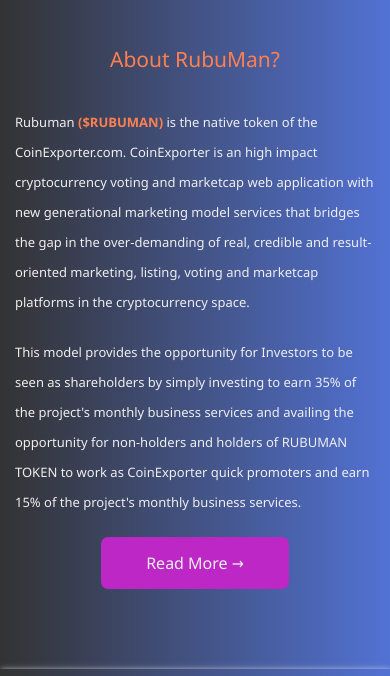
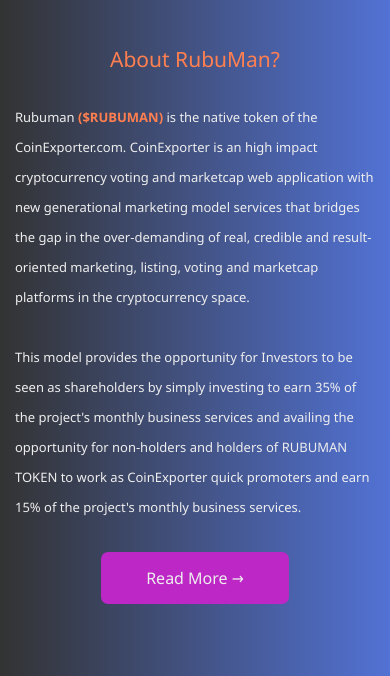
Before and after one commit to Isah-Hamza/rubuman, a plain HTML site: page index.html in a window 390 px wide. Shown: the part 5661-6337 px from the top of the page. Drawn offline with nearby package versions, Linux system fonts and the light colour scheme.

Commit message:
updated the design

```diff
--- a/styles.css
+++ b/styles.css
@@ -383,7 +383,7 @@ section.roadmap h2{
 .about{
     padding: 50px;
 }
-.about h2, .about p{
+ .about p{
     margin-bottom: 15px;
 }
 .about-rubuman{
@@ -557,7 +557,7 @@ footer p:first-child{
    .about-rubuman > div:first-child{  display: flex; flex-direction: column; align-items: center; }
    .about-rubuman > div p,
    .about-rubuman > div button{
-    margin: 20px auto 0 ;
+    margin: 30px auto 0 ;
 }
    .about-rubuman > div:last-child{ display: none; }
    .roadmap-container { margin: unset; margin-left: 50px; }
@@ -587,6 +587,7 @@ footer p:first-child{
     .team > p { max-width: 90%; }
     h2{ font-size: 1.5em !important; color: coral; margin-top: 0 !important;}
     .section-two .left p{ font-size: 13px; }
+    .about h2{ margin-bottom: 0; }
     .tokenomics > div { gap: 20px; }
 }
 
```
